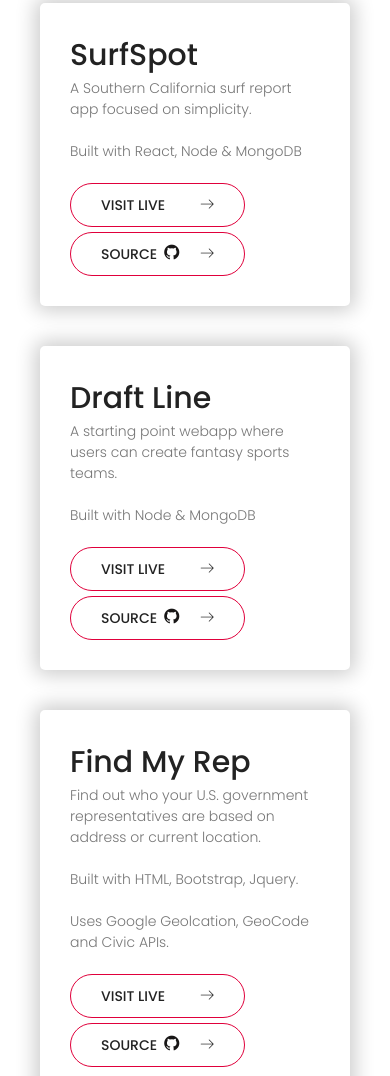
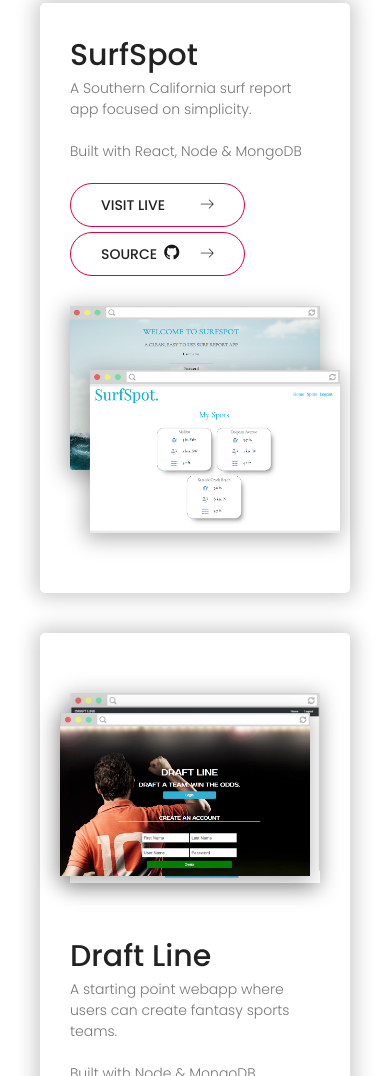
Before and after one commit to Vallsurf/portfoliosite, a plain HTML site: page index.html in a window 390 px wide. Shown: the part 924-2000 px from the top of the page. Drawn offline with nearby package versions, Linux system fonts and the light colour scheme.

Commit message:
updated images and responsive

```diff
--- a/css/main.css
+++ b/css/main.css
@@ -1941,6 +1941,22 @@ nav a:hover {
 .section-gap {
   padding: 50px 0;
 }
+
+.Contact {
+  padding: 50px;
+}
+
+.Contact h4{
+
+  color: red;
+}
+
+.Contact a{
+  font-size: 20px;
+  color:black;
+}
+
+
 
 .primary-btn {
   line-height: 42px;
@@ -2078,6 +2094,22 @@ nav a:hover {
 
 }
 
+.project-image img{
+  box-shadow: -2px 4px 20px 2px rgba(0,0,0,0.3);
+}
+
+.img-2{
+
+  margin-left: 60px;
+  margin-top: -200px;
+}
+
+.img-2-alt{
+
+  margin-left: -20px;
+  margin-top: -200px;
+}
+
 @media (max-width: 575px) {
   .studio-area .studio-content {
     margin-top: 30px;
@@ -2134,27 +2166,48 @@ nav a:hover {
     font-size: 26px;
   }
 
-
-
-}
-
-@media (max-width: 991px) {
-  .studio-area .studio-content:after {
-    width: 50px;
+  .project-image {
+    margin-top: 30px;
+    margin-bottom: 30px;
   }
+
+}
+
+@media (max-width: 995px) {
+  .img-2{
+
+    margin-left: 60px;
+    margin-top: -100px;
+  }
+
+  .img-2-alt{
+
+    margin-left: -20px;
+    margin-top: -100px;
+  }
+
 }
 
 @media (max-width: 575px) {
-  .studio-area .studio-content:after {
-    display: none;
+
+
+
+  .img-2{
+
+    margin-left: 20px;
+    margin-top: -100px;
   }
-}
-
-@media (max-width: 991px) {
-  .studio-area .studio-content {
-    padding: 30px 30px 30px 0;
+
+  .img-2-alt{
+
+    margin-left: -10px;
+    margin-top: -200px;
   }
-}
+
+}
+
+
+
 
 @media (max-width: 1199px) {
   .default-header {
--- a/index.html
+++ b/index.html
@@ -68,7 +68,7 @@
 								<a href="https://www.linkedin.com/in/valsinghal/" target="#">
 									<img src="img/linkedin.png" />
 								</a>
-								<a href="mailto:hello@valsinghal@gmail.com" target="_top"><img src="img/email.png" /></a>
+								<a href="mailto:hello@ValSinghal.com" target="_top"><img src="img/email.png" /></a>
 							</div>
 						</div>
 					</div>
@@ -101,28 +101,21 @@
 
 			</div>
 		</section>
-						<!-- End Body Wrap Area -->
-
 		</div>
 		<!-- End Banner Area -->
 
+		<!-- Start Projects Area -->
 
-
-
-
-		<!-- End Banner Area -->
-		<!-- Start Projects Area -->
 		<section class="section-gap studio-area">
-			<div class="overlay overlay-bg"></div>
 			<div class="container">
 				<div class="center">
 					<h1>Recent Projects</h1>
 				</div>
 				<div class="row align-items-center">
-					<div class="col-md-10 col-sm-12">
+					<div class="col-md-12">
 						<div class="studio-content">
 							<div class="row">
-								<div class="col-md-8 col-sm-6">
+								<div class="col-md-6">
 									<h2>SurfSpot</h2>
 									<p>A Southern California surf report app focused on simplicity.
 										<br><br> Built with React, Node & MongoDB</p>
@@ -133,9 +126,10 @@
 										<span class="lnr lnr-arrow-right"></span>
 									</a>
 								</div>
-								<!-- <div class="col-md-4 col-sm-4">
-										<img src="img/iphonesurfapp2.png" class="img-fluid" alt="">
-								</div> -->
+								<div class="col-md-6 project-image">
+										<img src="img/surfspotlogin.png" class="img-fluid" alt="">
+										<img src="img/SurfspotHome.png" class="img-fluid img-2" alt="">
+								</div>
 							</div>
 						</div>
 					</div>
@@ -143,13 +137,14 @@
 				</div>
 
 				<div class="row align-items-center right">
-					<div class="col-md-10 col-sm-12">
+					<div class="col-md-12 col-sm-12">
 						<div class="studio-content">
 							<div class="row">
-									<!-- <div class="col-md-4 col-sm-6 text-center">
-											<img src="img/fantasy.png" class="img-fluid" alt="">
-										</div> -->
-								<div class="col-md-8 col-sm-6">
+									<div class="col-md-6 project-image">
+											<img src="img/draftlinescreen.png" class="img-fluid" alt="">
+											<img src="img/draftlinelogin.png" class="img-fluid img-2-alt" alt="">
+									</div>
+								<div class="col-md-6 col-sm-6">
 									<h2>Draft Line</h2>
 									<p>A starting point webapp where users can create fantasy sports teams.
 										<br><br> Built with Node & MongoDB</p>
@@ -166,11 +161,11 @@
 				</div>
 
 				<div class="row align-items-center ">
-						<div class="col-md-10 col-sm-12">
+						<div class="col-md-12">
 							<div class="studio-content">
 								<div class="row">
 
-									<div class="col-md-8 col-sm-6">
+									<div class="col-md-6">
 										<h2>Find My Rep</h2>
 										<p>Find out who your U.S. government representatives are based on address or current location.
 												<br><br>Built with HTML, Bootstrap, Jquery. <br><br>Uses Google Geolcation, GeoCode and Civic APIs.  </p>
@@ -181,9 +176,10 @@
 													<span class="lnr lnr-arrow-right"></span>
 												</a>
 									</div>
-									<!-- <div class="col-md-4 col-sm-6 text-center">
-											<img src="img/findmyrep.png" class="img-fluid" alt="">
-										</div> -->
+									<div class="col-md-6 project-image">
+											<img src="img/findmyrepscreen.png" class="img-fluid" alt="">
+
+									</div>
 
 
 								</div>
@@ -194,6 +190,24 @@
 
 		</section>
 		<!-- End Projects Area -->
+
+		<!-- Start Contact Area -->
+		<section class="Contact">
+				<div class="container">
+					<div class="center">
+						<h1>Contact</h1>
+
+					<h4>If your looking for somoene skilled in: </h4>
+					<br>
+					<p>HTML5, CSS3, Jquery, Node.js, Mocha, Express, MongoDB & SQL <br>
+					React, Redux, Enzyme, Test-Driven-Development and Git...<br> Let's get in Touch!  </p>
+
+				<a href="mailto:hello@valsinghal.com" target="#">Email: hello@ValSinghal.com</a><br>
+				<a href="https://www.linkedin.com/in/valsinghal" target="#">LinkedIn</a>
+			</div>
+			</section>
+
+		<!-- End Contact Area -->
 
 		<!-- Start Footer Area -->
 		<div class="container text-center">
```
Also changed, not shown: img/SurfspotHome.png (added), img/draftlinelogin.png (added), img/draftlinescreen.png (added), img/findmyrepscreen.png (added), img/iphonesurfapp.png (deleted), img/iphonesurfapp2.png (deleted), img/surfspotlogin.png (added).
